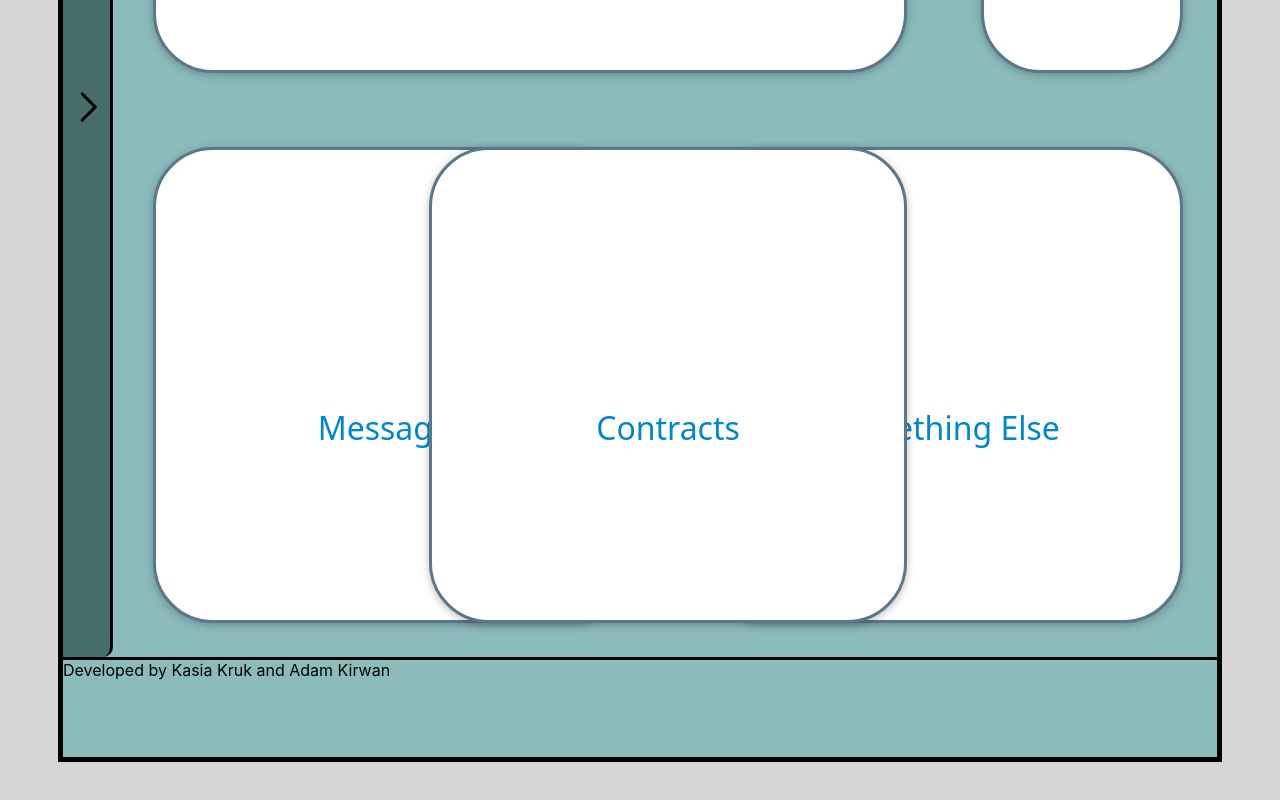
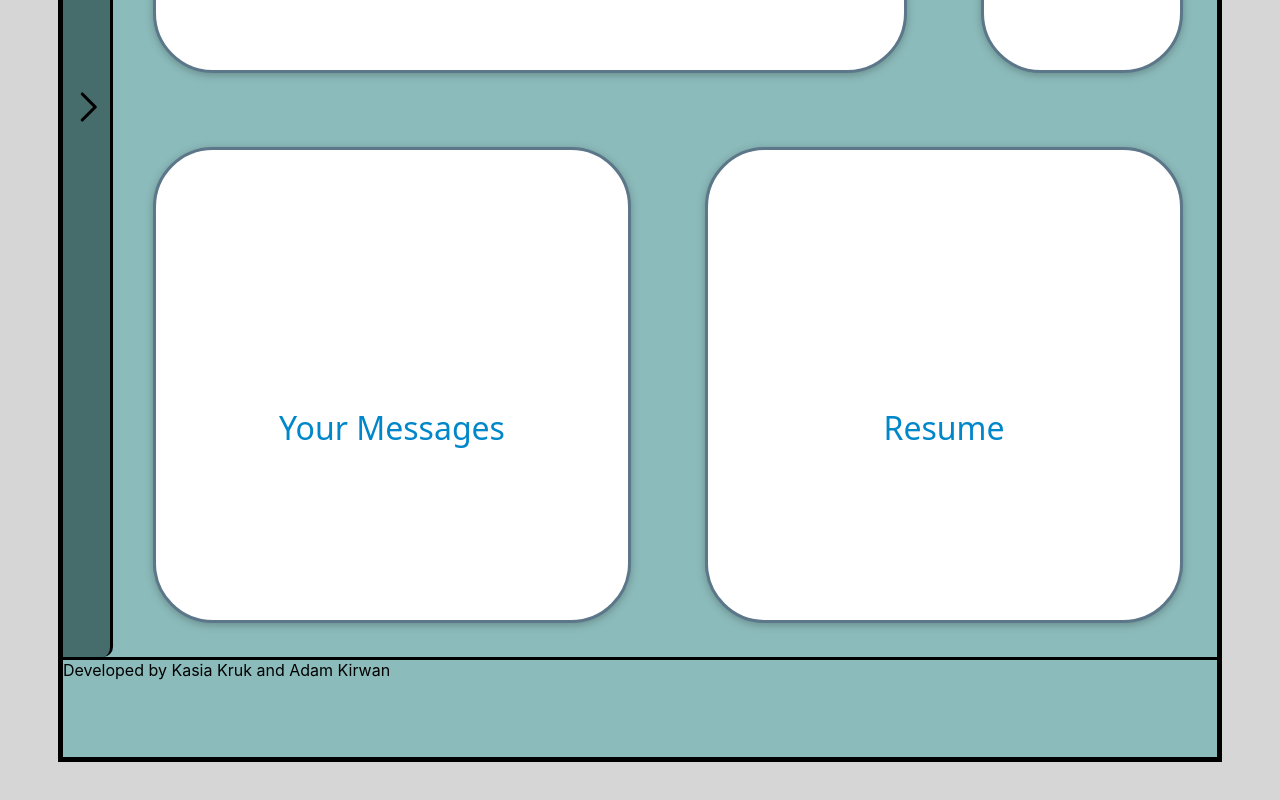
Before and after one commit to KasiaRaven26/Icare, a React (Vite) app in the folder Icare_app/: page /client in a window 1280 px wide. Shown: the part 698-1498 px from the top of the page. Built offline with nearby package versions, Linux system fonts and the light colour scheme.

Commit message:
login-panel (#22)
Co-authored-by: KasiaRaven26 <rejven777@gmail.com>

```diff
--- a/Icare_app/src/client/ClientContent.css
+++ b/Icare_app/src/client/ClientContent.css
@@ -69,14 +69,8 @@
         grid-column-end: 4;
         margin: 40px;
     }
-    .contracts {
-        grid-row-start: 3;
-        grid-row-end: 5;
-        grid-column-start: 3;
-        grid-column-end: 5;
-        margin: 40px;
-        z-index: 1;
-    }
+
+
     .something-else {
         grid-row-start: 3;
         grid-row-end: 5;
--- a/Icare_app/src/client/ClientContent.jsx
+++ b/Icare_app/src/client/ClientContent.jsx
@@ -9,16 +9,14 @@ const ClientContent = () => {
         <Card>Personal details</Card>
       </div>
       <div className="my-messages">
-        <Card>Messages</Card>
+        <Card> Your Messages</Card>
       </div>
-      <div className="contracts">
-        <Card>Contracts</Card>
-      </div>
+
       <div className="my-history">
-        <Card>Diary</Card>
+        <Card>Cover letter</Card>
       </div>
       <div className="something-else">
-        <Card>Something Else</Card>
+        <Card>Resume</Card>
       </div>
       <div className="side-bar-client">
         <GoChevronRight size={50} />
```
